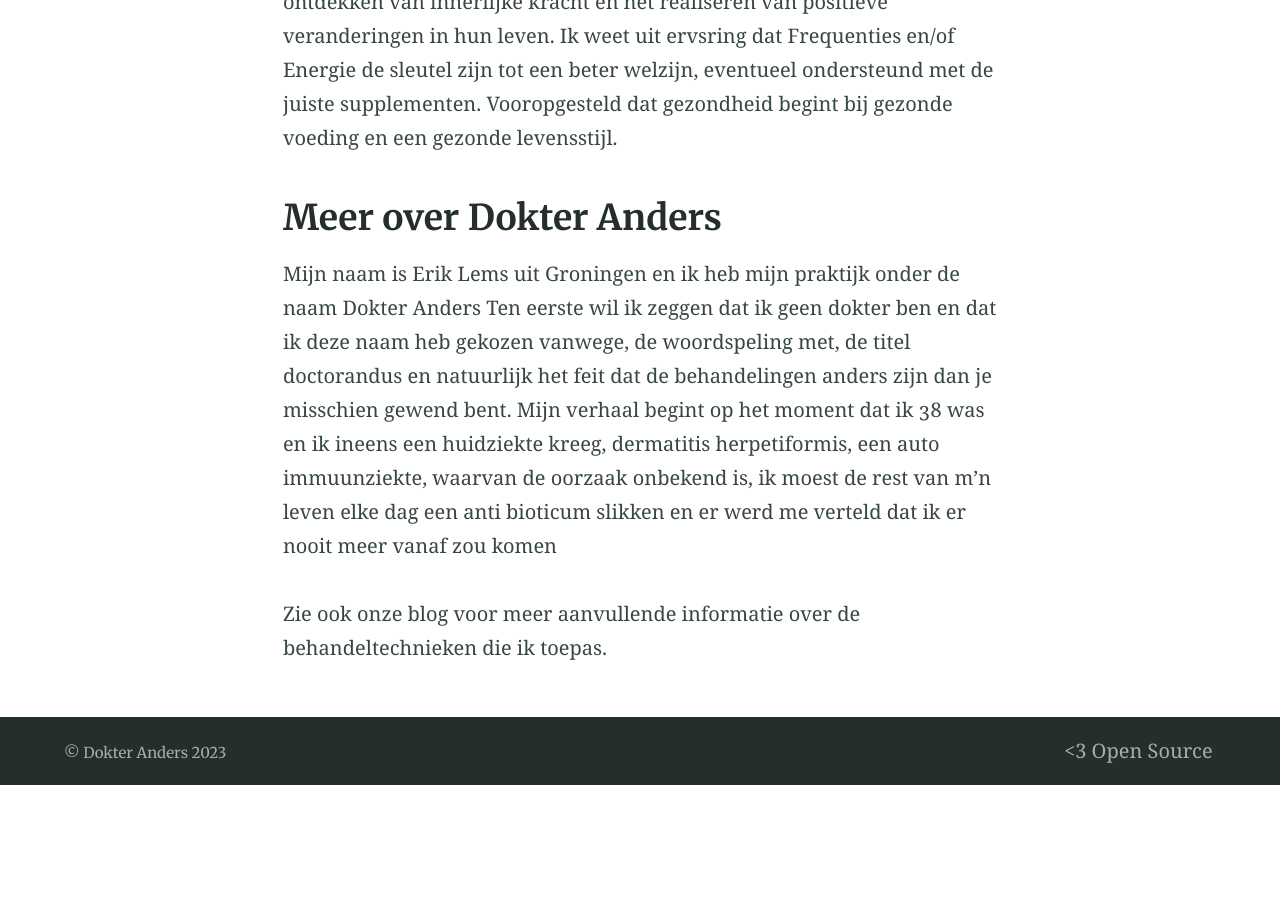
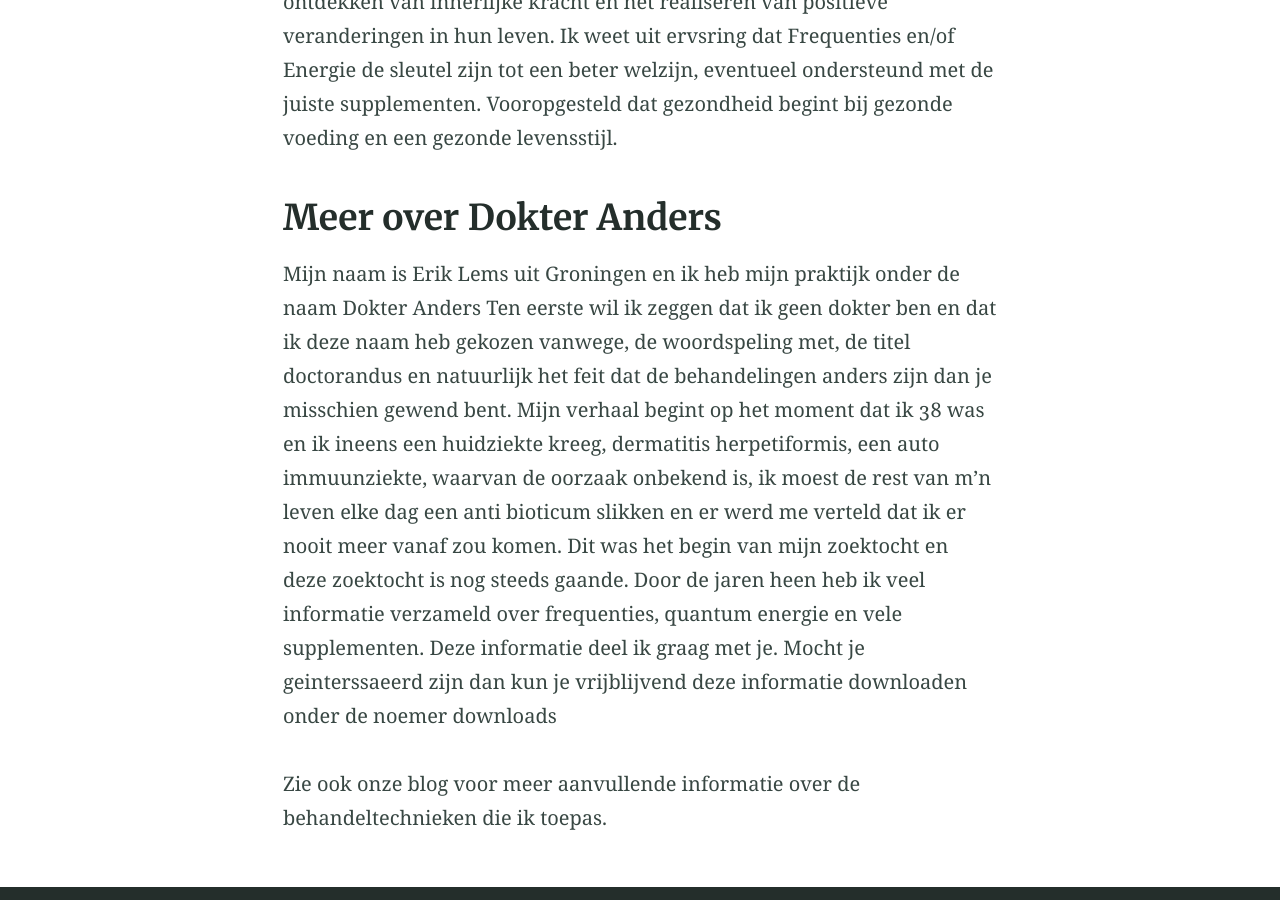
Before and after one commit to dokteranders/dokteranders.com, a Jekyll site: the page built from index.md, in a window 1280 px wide and 900 px high, scrolled down 713 px. Built offline with Jekyll 4.4.1, drawn with Linux system fonts in a browser that asks for light colours; before the commit the page ends 1498 px from its top, so only the background shows below that.

Commit message:
Update index.md

```diff
--- a/index.md
+++ b/index.md
@@ -11,7 +11,9 @@ Vooropgesteld dat gezondheid begint bij gezonde voeding en een gezonde levenssti
 
 Mijn naam is Erik Lems uit Groningen en ik heb mijn praktijk onder de naam Dokter Anders
 Ten eerste wil ik zeggen dat ik geen dokter ben en dat ik deze naam heb gekozen vanwege, de woordspeling met, de titel doctorandus en natuurlijk het feit dat de behandelingen anders zijn dan je misschien gewend bent.
-Mijn verhaal begint op het moment dat ik 38 was en ik ineens een huidziekte kreeg, dermatitis herpetiformis, een auto immuunziekte, waarvan de oorzaak onbekend is, ik moest de rest van m'n leven elke dag een anti bioticum slikken en er werd me verteld dat ik er nooit meer vanaf zou komen
+Mijn verhaal begint op het moment dat ik 38 was en ik ineens een huidziekte kreeg, dermatitis herpetiformis, een auto immuunziekte, waarvan de oorzaak onbekend is, ik moest de rest van m'n leven elke dag een anti bioticum slikken en er werd me verteld dat ik er nooit meer vanaf zou komen.
+Dit was het begin van mijn zoektocht en deze zoektocht is nog steeds gaande. Door de jaren heen heb ik veel informatie verzameld over frequenties, quantum energie en vele supplementen.
+Deze informatie deel ik graag met je. Mocht je geinterssaeerd zijn  dan kun je vrijblijvend deze informatie downloaden onder de noemer downloads
 
 
 Zie ook onze blog voor meer aanvullende informatie over de behandeltechnieken die ik toepas.
```
